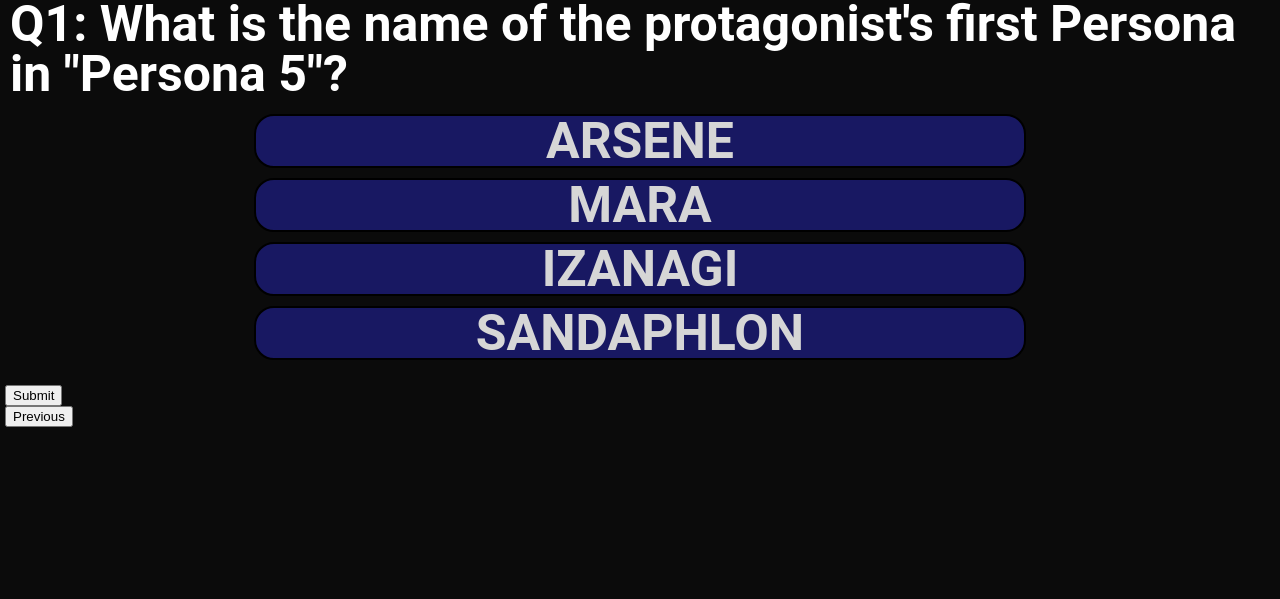
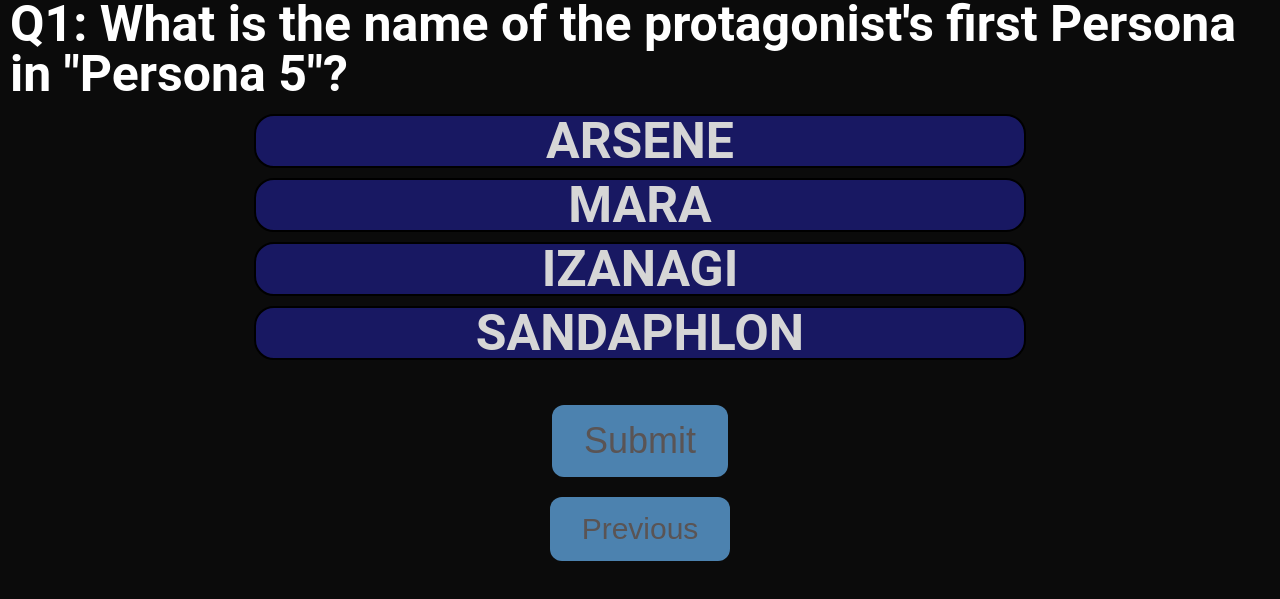
Before and after one commit to ffups/quiz-gem, a website: page index.html in a window 1280 px wide. Shown: the part 111-710 px from the top of the page. Drawn offline with Linux system fonts and the light colour scheme.

Commit message:
more styling

```diff
--- a/index.html
+++ b/index.html
@@ -14,10 +14,8 @@
       <h1>Quiz Gem</h1>
       <div id="data-container"></div>
       <div class="navigation">
-        <div class="submit">
           <button id="submit-button">Submit</button>
-        </div>
-        <div class="pagination">
+          <div class="pagination">
           <button id="prev-button">Previous</button>
           <button id="next-button">Next</button>
         </div>
--- a/styles.css
+++ b/styles.css
@@ -45,9 +45,53 @@
 .question li.correct {
   background-color: #09f12495; /* Correct answer highlight color */
 }
+#submit-button {
+    background-color: #4c82af; /* Green background */
+    color: #5a5454; /* White text */
+    border: none; /* Remove border */
+    padding: 15px 32px; /* Padding */
+    text-align: center; /* Center text */
+    text-decoration: none; /* Remove underline */
+    display: block; /* Block display to make it the only thing on its line */
+    font-size: 36px; /* Font size */
+    margin: 20px auto; /* Center the button and add vertical margin */
+    cursor: pointer; /* Pointer cursor on hover */
+    border-radius: 12px; /* Rounded corners */
+    transition: background-color 0.1s ease, color 0.1s ease; /* Smooth transition */
+}
+
+#submit-button:hover {
+    background-color: #086bbc; /* Darker green on hover */
+    color: rgb(0, 0, 0);
+}
+
 .navigation {
-  margin-top: 20px;
+    display: flex;
+    flex-direction: column;
+    align-items: center;
+    margin-top: 20px;
 }
-.navigation button {
-  margin: 0 5px;
+
+.pagination {
+    display: flex;
+    justify-content: center; /* Center the buttons horizontally */
+    gap: 10px; /* Add space between the buttons */
 }
+
+#prev-button, #next-button {
+    background-color: #4c82af; /* Green background */
+    color: #5a5454; /* White text */
+    border: none; /* Remove border */
+    padding: 15px 32px; /* Padding */
+    text-align: center; /* Center text */
+    text-decoration: none; /* Remove underline */
+    font-size: 30px; /* Font size */
+    cursor: pointer; /* Pointer cursor on hover */
+    border-radius: 12px; /* Rounded corners */
+    transition: background-color 0.1s ease, color 0.1s ease; /* Smooth transition */
+}
+
+#prev-button:hover, #next-button:hover {
+    background-color: #086bbc; /* Darker green on hover */
+    color: rgb(0, 0, 0);
+}
```
